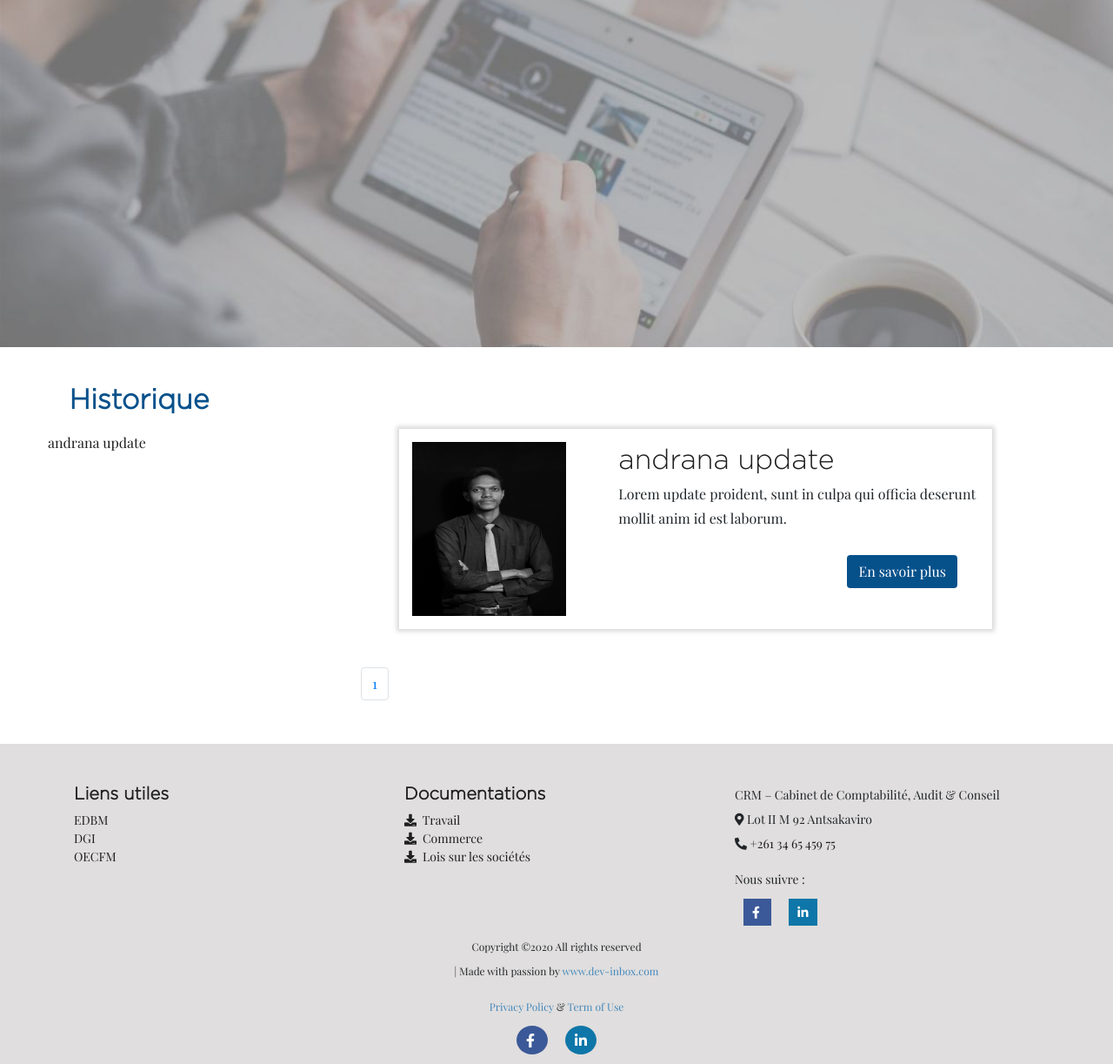
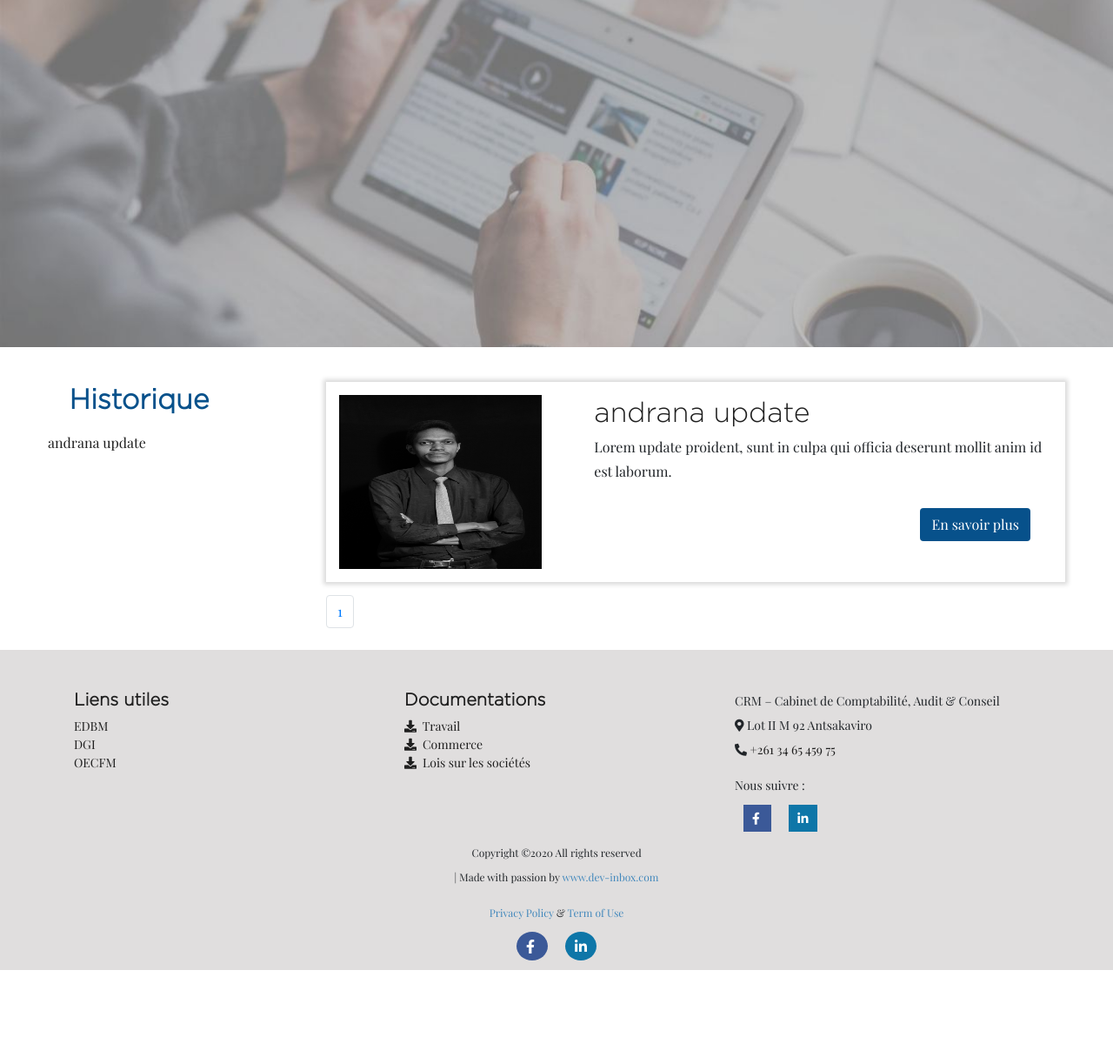
Before and after one commit to hery0011/cabinet_CRM, a PHP site: page /actualite.php in a window 1280 px wide. Shown: the part 126-1349 px from the top of the page at 87% size. After the commit the page ends 1241 px from the top, so only its background shows below. Run offline with PHP 8.4, Linux system fonts and the light colour scheme; data comes from the database, SQL or seed files in the repository; some web fonts are replaced.

Commit message:
26/11/20 rindra modif page actualite

```diff
--- a/actualite.php
+++ b/actualite.php
@@ -83,7 +83,7 @@
 	<div class="container-fluid">
 
 				<div class="row">
-					<div class="col-md-3">
+					<div class="col-md-12 col-lg-3">
 						<aside id="filter">
 							<h2 class="title"><b>Historique</b></h2>
 							<div class="actu-filter">
@@ -115,11 +115,8 @@
 							</div>
 						</aside>
 					</div>
-					<div class="col-md-9">
+					<div class="col-md-12 col-lg-9">
 						<section id="post">
-							<div class="container">
-								<section id="post">
-									<div class="container">
 
 									<?php
 										$sql = "SELECT * FROM article";
@@ -149,12 +146,12 @@
 									?>
 										<div class="post-content">
 											<div class="row">
-												<div class="col-md-4">
+												<div class="col-md-4 col-sm-12">
 													<div class="post-image">
 														<img src="<?php echo $row['image_art'] ?>">
 													</div>
 												</div>
-												<div class="col-md-8">
+												<div class="col-md-8 col-sm-12">
 													<div class="post-detail">
 														<h2><?php echo $row['titre_art']; ?></h2>
 														<p>
@@ -174,7 +171,7 @@
 													}
 												}
 											 ?>
-									</div>
+
 									 <div class="container">
 									 	<ul class="pagination">
 									  	<?php
@@ -188,10 +185,6 @@
 									<?php } ?>
 									 	 </ul>
 									 </div>
-								</section>
-
-
-							</div>
 						</section>
 					</div>
 				</div>
--- a/css/style.css
+++ b/css/style.css
@@ -704,7 +704,7 @@ box-shadow: rgba(0, 0, 0, 0.15) 0px 0px 5px 3px;
 }
 #post .post-content {
 	background: #fff;
-	margin: 44px;
+	margin: 15px;
 	box-shadow: 0 0 5px 3px rgba(0,0,0,.15);
 }
 #post .post-content .post-image {
```
